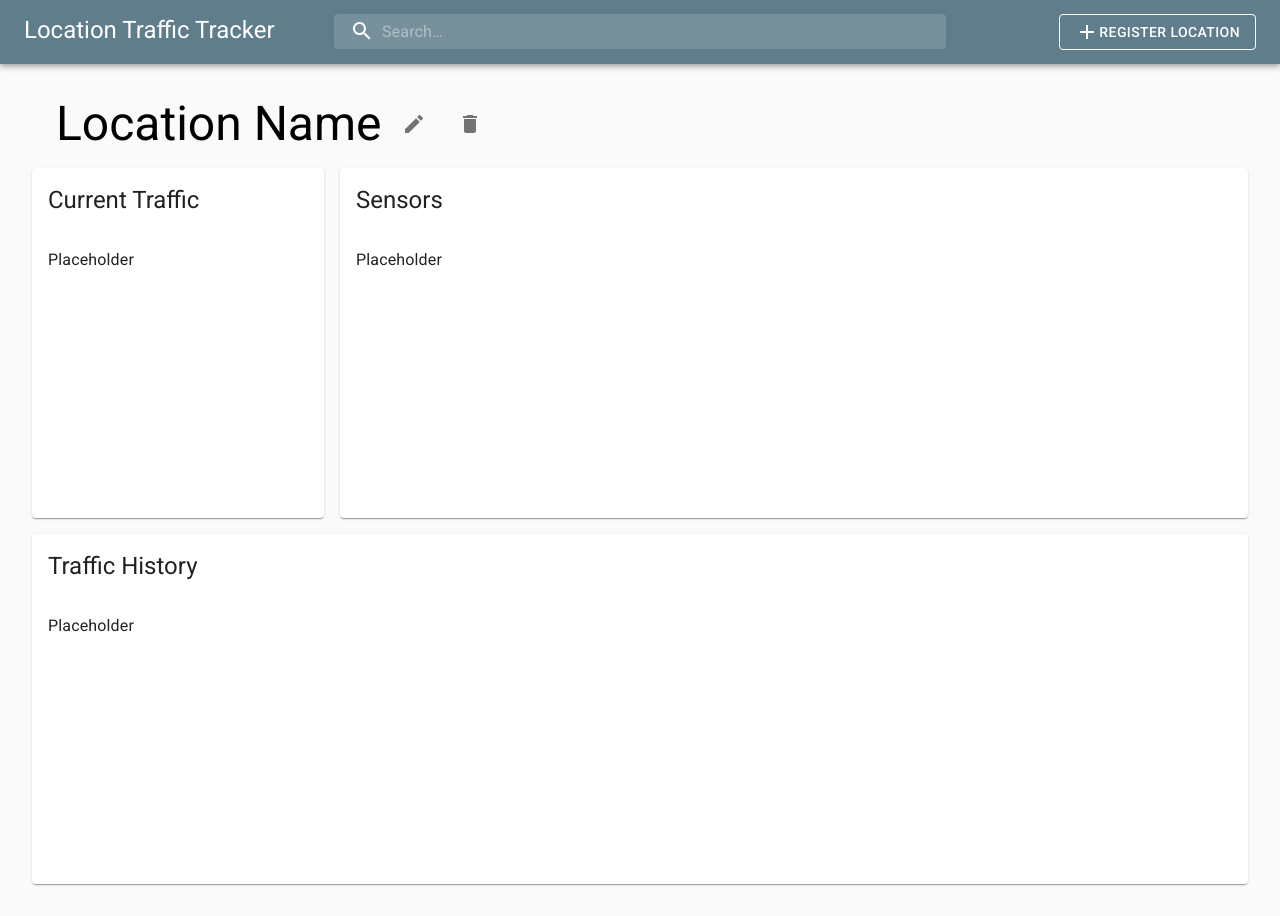
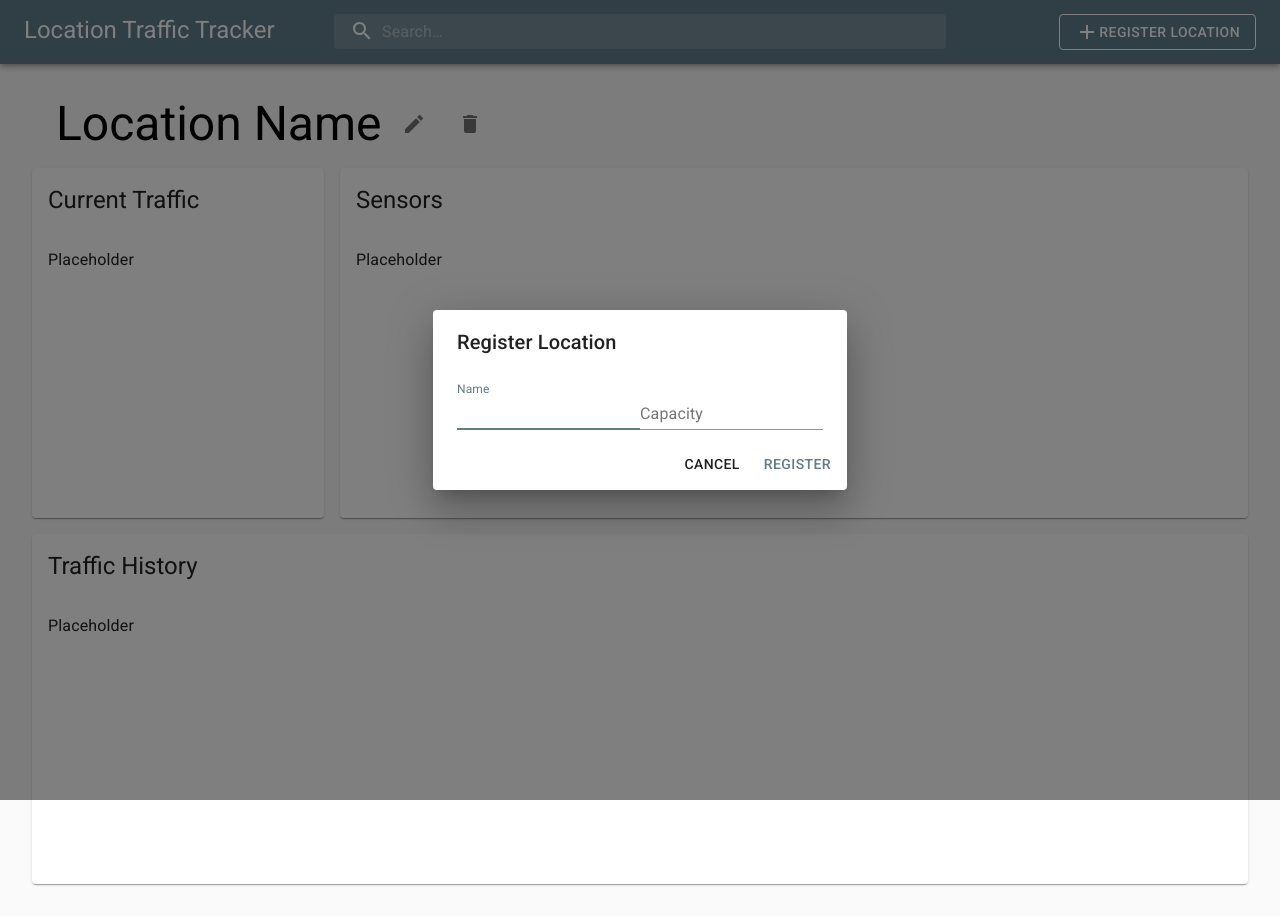
Before and after one commit to WesleyT4N/cs5412-location-traffic-dashboard, a React (Create React App) app: page / in a window 1280 px wide. Both pictures are taken after a click on the button "REGISTER LOCATION". Built offline with nearby package versions, Linux system fonts and the light colour scheme.

Commit message:
add modal component

```diff
--- a/src/components/dashboard/Dashboard.js
+++ b/src/components/dashboard/Dashboard.js
@@ -29,7 +29,7 @@ const Dashboard = () => {
 
   return (
     <Container className={classes.dashboardRoot}>
-      <Container className={classes.locationHeader} maxwidth={false}>
+      <Container className={classes.locationHeader}>
         <Typography variant="h3" display="inline">
           Location Name
         </Typography>
--- a/src/components/dashboard/DashboardContainer.js
+++ b/src/components/dashboard/DashboardContainer.js
@@ -1,17 +1,33 @@
-import React from 'react';
+import React, { useState } from 'react';
 import { Container } from '@material-ui/core';
 
 import Header from '../header';
 import Dashboard from './Dashboard';
 import styles from './styles/DashboardContainer.styles';
+import { CreateLocationModal, Modal } from './modal';
 
 const DashboardContainer = () => {
   const classes = styles();
+  const [open, setOpen] = useState(false);
+
+  const handleOpenModal = () => {
+    setOpen(true);
+  };
+
+  const handleCloseModal = () => {
+    setOpen(false);
+  };
+
   return (
-    <Container className={classes.root} maxWidth={false} disableGutters>
-      <Header />
+    <div className={classes.root}>
+      <Header handleOpenModal={handleOpenModal} />
       <Dashboard />
-    </Container>
+      <CreateLocationModal
+        modalOpen={open}
+        handleClose={handleCloseModal}
+        handleSubmit={handleCloseModal}
+      />
+    </div>
   );
 };
 
--- /dev/null
+++ b/src/components/dashboard/modal/Modal.js
@@ -0,0 +1,20 @@
+import React from 'react';
+import Dialog from '@material-ui/core/Dialog';
+import DialogTitle from '@material-ui/core/DialogTitle';
+import DialogActions from '@material-ui/core/DialogActions';
+import DialogContent from '@material-ui/core/DialogContent';
+
+const Modal = ({ modalTitle, open, handleClose, children }) => {
+  return (
+    <Dialog
+      open={open}
+      onClose={handleClose}
+      aria-labelledby="form-dialog-title"
+    >
+      <DialogTitle id="form-dialog-title">{modalTitle}</DialogTitle>
+      {children}
+    </Dialog>
+  );
+};
+
+export default Modal;
--- /dev/null
+++ b/src/components/dashboard/modal/index.js
@@ -0,0 +1,4 @@
+import { CreateLocationModal } from './location';
+import Modal from './Modal';
+
+export { CreateLocationModal, Modal };
--- /dev/null
+++ b/src/components/dashboard/modal/location/CreateLocationModal.js
@@ -0,0 +1,32 @@
+import React from 'react';
+import Button from '@material-ui/core/Button';
+import DialogActions from '@material-ui/core/DialogActions';
+import DialogContent from '@material-ui/core/DialogContent';
+import TextField from '@material-ui/core/TextField';
+
+import Modal from '../Modal';
+import styles from './styles/CreateLocationModal.styles';
+
+const CreateLocationModal = ({ modalOpen, handleClose, handleSubmit }) => {
+  const classes = styles();
+  return (
+    <Modal
+      modalTitle="Register Location"
+      open={modalOpen}
+      handleClose={handleClose}
+    >
+      <DialogContent>
+        <TextField autoFocus id="location-name" label="Name" type="" />
+        <TextField id="location-capacity" label="Capacity" type="number" />
+      </DialogContent>
+      <DialogActions>
+        <Button onClick={handleClose}>Cancel</Button>
+        <Button onClick={handleSubmit} color="primary">
+          Register
+        </Button>
+      </DialogActions>
+    </Modal>
+  );
+};
+
+export default CreateLocationModal;
--- /dev/null
+++ b/src/components/dashboard/modal/location/index.js
@@ -0,0 +1 @@
+export { default as CreateLocationModal } from './CreateLocationModal';
--- /dev/null
+++ b/src/components/dashboard/modal/location/styles/CreateLocationModal.styles.js
@@ -0,0 +1,5 @@
+import { makeStyles } from '@material-ui/core/styles';
+
+export default makeStyles((theme) => ({
+  textField: {},
+}));
--- a/src/components/header/Header.js
+++ b/src/components/header/Header.js
@@ -13,7 +13,7 @@ import SearchIcon from '@material-ui/icons/Search';
 
 import styles from './Header.styles';
 
-const Header = () => {
+const Header = ({ handleOpenModal }) => {
   const classes = styles();
   return (
     <AppBar position="static">
@@ -43,6 +43,7 @@ const Header = () => {
               variant="outlined"
               color="inherit"
               className={classes.headerButton}
+              onClick={handleOpenModal}
             >
               <AddIcon />
               Register Location
```
Also changed, not shown: 1 other file (tests, documents, lock files or other folders).
